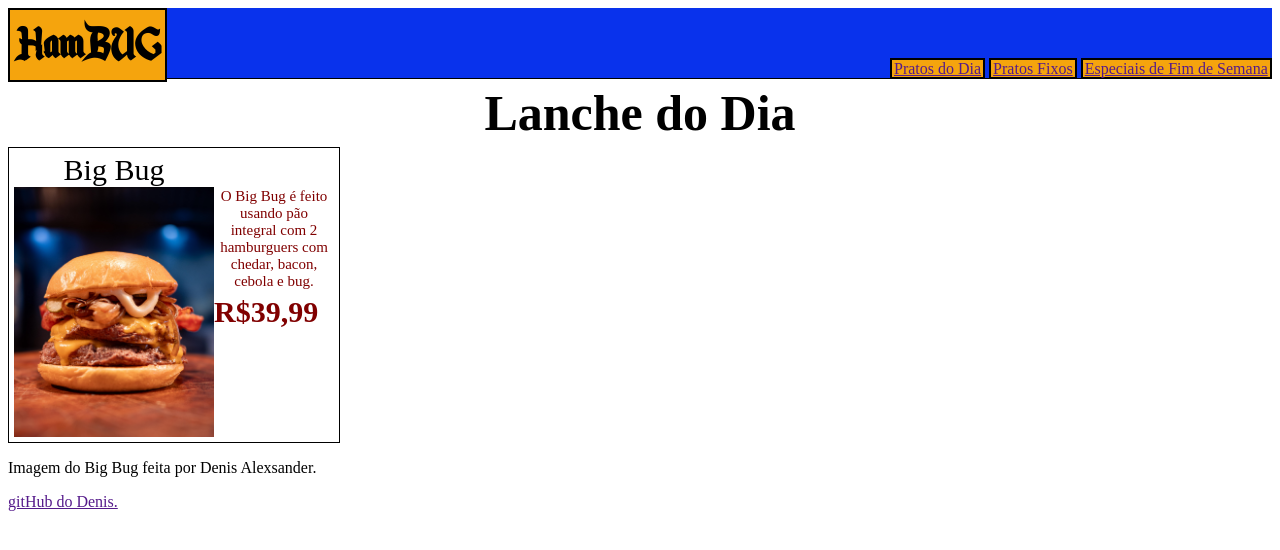
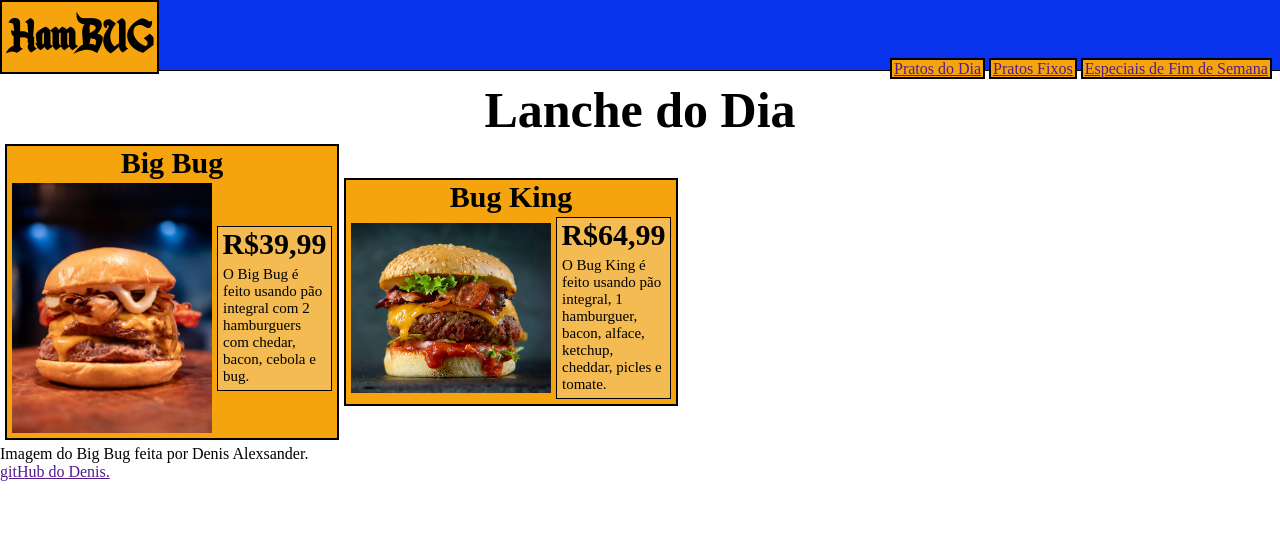
Before and after one commit to FelipeSalgueiro/Vai-na-Web-2024-HTML-CSS-, a plain HTML site: page cardapioRestaurante 23-09-2024/index.html in a window 1280 px wide. Drawn offline with Linux system fonts and the light colour scheme.

Commit message:
adicionado siteVaiNoShopping e atualizado o cardapioRestaurante

```diff
--- a/cardapioRestaurante 23-09-2024/index.html
+++ b/cardapioRestaurante 23-09-2024/index.html
@@ -22,17 +22,28 @@
     </header>
 
     <main>
-        <Section>
-            <h2 class="tituloMain">Lanche do Dia</h2>
-            <article class="bigBug">
+        <h2 class="tituloMain">Lanche do Dia</h2>
+        <Section class="cardapioLanches">
+            <article class="lancheDisplay">
+                <h3>Big Bug</h3>
                 <figure>
-                    <img src="./assets/Big Bug.jpg" alt="imagem do Big Bug, um hamburguer com um pouquinho de tudo."/>
-                    <figcaption>Big Bug</figcaption>
+                    <img src="./assets/Big Bug.jpg" alt="Imagem do Big Bug, um hamburguer com um pouquinho de tudo."/>
+                    <div>
+                        <h4>R$39,99</h4>
+                        <p>O Big Bug é feito usando pão integral com 2 hamburguers com chedar, bacon, cebola e bug.</p>
+                    </div>
                 </figure>
-                <div>
-                    <p>O Big Bug é feito usando pão integral com 2 hamburguers com chedar, bacon, cebola e bug.</p>
-                    <h3>R$39,99</h3>
-                </div>
+            </article>
+
+            <article class="lancheDisplay">
+                <h3>Bug King</h3>
+                <figure>
+                    <img src="./assets/Bug King.jpg" alt="Imagem do Bug King, um hamburguer no estilo do X-tudo."/>
+                    <div>
+                        <h4>R$64,99</h4>
+                        <p>O Bug King é feito usando pão integral, 1 hamburguer, bacon, alface, ketchup, cheddar, picles e tomate.</p>
+                    </div>
+                </figure>
             </article>
         </Section>
     </main>
--- a/cardapioRestaurante 23-09-2024/style.scss
+++ b/cardapioRestaurante 23-09-2024/style.scss
@@ -1,9 +1,12 @@
-//
 @font-face {
     font-family: 'EnchantedLand';
     src: url('./assets/Enchanted\ Land.otf') format(opentype);
     font-weight: normal;
     font-style: normal;
+}
+
+* {
+    margin: 0px;
 }
 
 header {
@@ -46,54 +49,67 @@ header {
 }
 
 main {
+    padding: 5px;
+
     .tituloMain {
         text-align: center;
         font-size: 50px;
         margin: 5px;
     }
 
-    .bigBug {
-        border: solid black 1px;
+    .cardapioLanches {
+        display: flex;
+        flex-wrap: wrap;
+        flex-direction: row;
+        gap: 5px;
+        align-items: center;
+
+        .lancheDisplay {
+            border: solid black 2px;
             width: 320px;
-        height: 284px;
-        padding: 5px;
+            height: auto;
+            padding: 0px 5px 5px 5px;
             display: flex;
-        align-items: flex-start;
+            flex-direction: column;
+            align-items: center;
+            background-color: rgb(245, 164, 13);
+
+            h3 {
+                text-align: center;
+                font-size: 30px;
+                margin: 0px 0px 3px 0px;
+            }
 
             figure {
-            margin: 0px;
                 display: flex;
-            flex-direction: column-reverse;
+                align-items: center;
+                justify-content: space-between;
 
                 img {
                     width: 200px;
-            }
-
-            figcaption {
-                text-align: center;
-                font-size: 30px;
-            }
+                    margin: 0px;
                 }
 
                 div {
+                    background-color: rgb(243, 187, 82);
+                    border: solid black 1px;
                     display: flex;
                     flex-direction: column;
+                    margin-left: 5px;
+
+                    h4 {
+                        font-size: 30px;
+                        text-align: center;
+                        margin: 0px;
+                    }
 
                     p {
-                color: maroon;
                         font-size: 15px;
-                text-align: center;
+                        text-align: left;
                         margin: 5px;
-
-                //Margin provisório:
-                margin-top: 34.5px;
-            }
-
-            h3 {
-                color: maroon;
-                font-size: 30px;
-                margin: 0px;
                     }
                 }
             }
         }
+    }
+}
--- /dev/null
+++ b/siteVaiNoShopping/style.scss
@@ -0,0 +1,38 @@
+* {
+    margin: 0;
+    padding: 0;
+    box-sizing: border-box;
+}
+
+body {
+    background-color: aqua;
+
+    header {
+        border: solid red 5px;
+        background-color: tomato;
+        height: 90px;
+        padding-top: 20px;
+        padding-left: 50px;
+
+    }
+    article {
+        border: solid blue 5px;
+
+        /*margin-top: 50px;
+        margin-right: 35px;
+        margin-left: 65px;*/
+        margin: 50px 35px 0px 65px;
+
+        figure {
+            border: solid green 5px;
+            //(top-bottom) (left-right)
+            margin: 10px 5px;
+
+            img {
+                width:150px;
+
+
+            }
+        }
+    }
+}
```
Also changed, not shown: siteVaiNoShopping/index.html (added, +26 -0 lines), cardapioRestaurante 23-09-2024/assets/Bug King.jpg (added), cardapioRestaurante 23-09-2024/style.css, siteVaiNoShopping/assets/película 3D.png (added), siteVaiNoShopping/style.css (added), 2 other files. Lines whose indentation alone changed are shown as unchanged.
